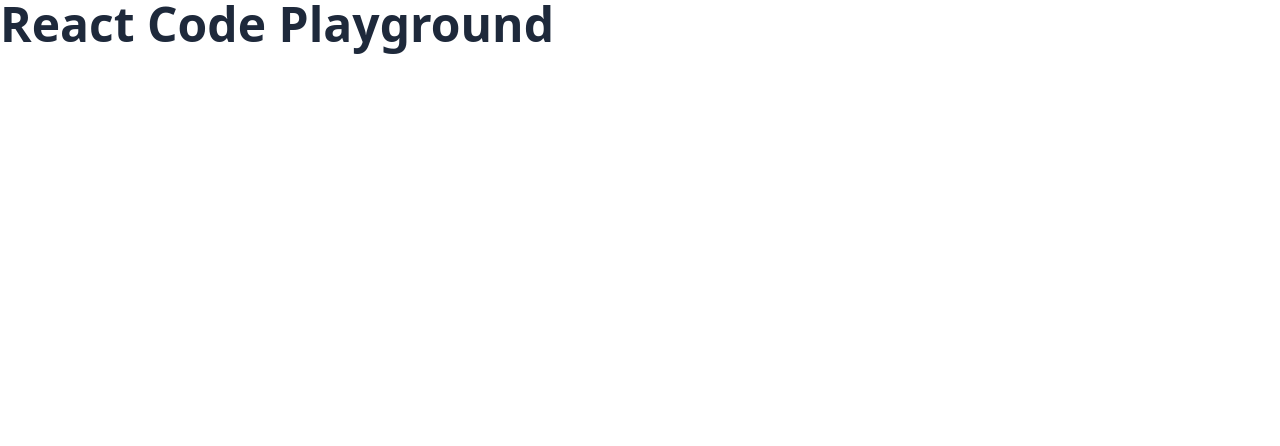
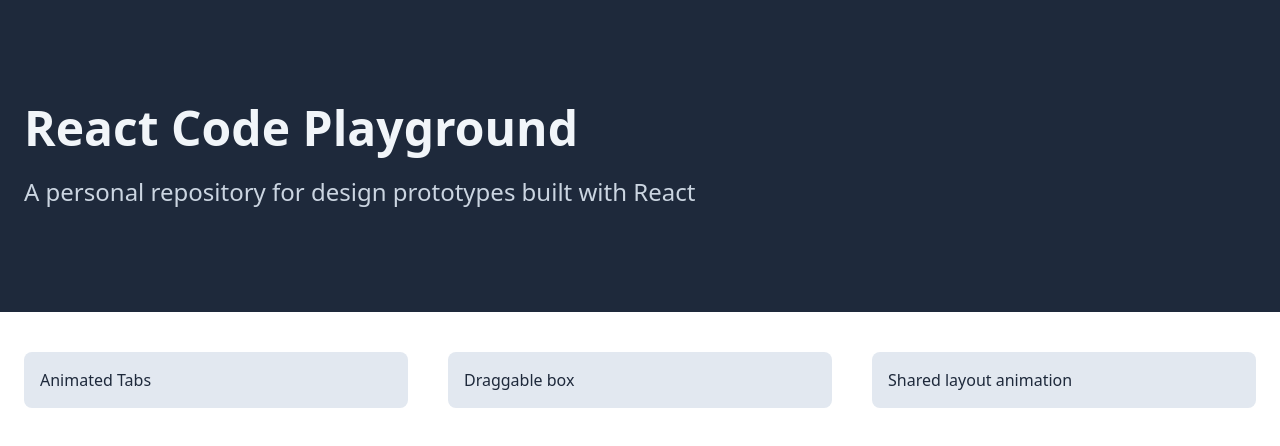
Before and after one commit to gzkdev/ui-playground, a Next.js app: page / in a window 1280 px wide. Shown: the top 446 px of the page. Built offline with nearby package versions, Linux system fonts and the light colour scheme.

Commit message:
clean up app

```diff
--- a/app/globals.css
+++ b/app/globals.css
@@ -15,6 +15,6 @@
   }
 
   body {
-    @apply text-base text-slate-800;
+    @apply min-h-screen text-base text-slate-800;
   }
 }
--- a/app/page.tsx
+++ b/app/page.tsx
@@ -1,7 +1,34 @@
+import Link from "next/link";
+
 export default function Home() {
   return (
-    <div>
-      <h1 className="text-5xl font-bold">React Code Playground</h1>
-    </div>
+    <section>
+      <div className="bg-slate-800 p-6 text-slate-300">
+        <div className="mx-auto w-full max-w-screen-xl">
+          <div className="space-y-6 py-20 text-2xl">
+            <h1 className="text-5xl font-bold text-slate-100">
+              React Code Playground
+            </h1>
+            <p>A personal repository for design prototypes built with React</p>
+          </div>
+        </div>
+      </div>
+
+      <div className="px-6 py-10">
+        <div className="mx-auto w-full max-w-screen-xl">
+          <div className="grid gap-6 sm:grid-cols-2 md:grid-cols-3 md:gap-10">
+            <Link href="/" className="rounded-lg bg-slate-200 p-4">
+              <span>Animated Tabs</span>
+            </Link>
+            <Link href="/" className="rounded-lg bg-slate-200 p-4">
+              <span>Draggable box</span>
+            </Link>
+            <Link href="/" className="rounded-lg bg-slate-200 p-4">
+              <span>Shared layout animation</span>
+            </Link>
+          </div>
+        </div>
+      </div>
+    </section>
   );
 }
```
